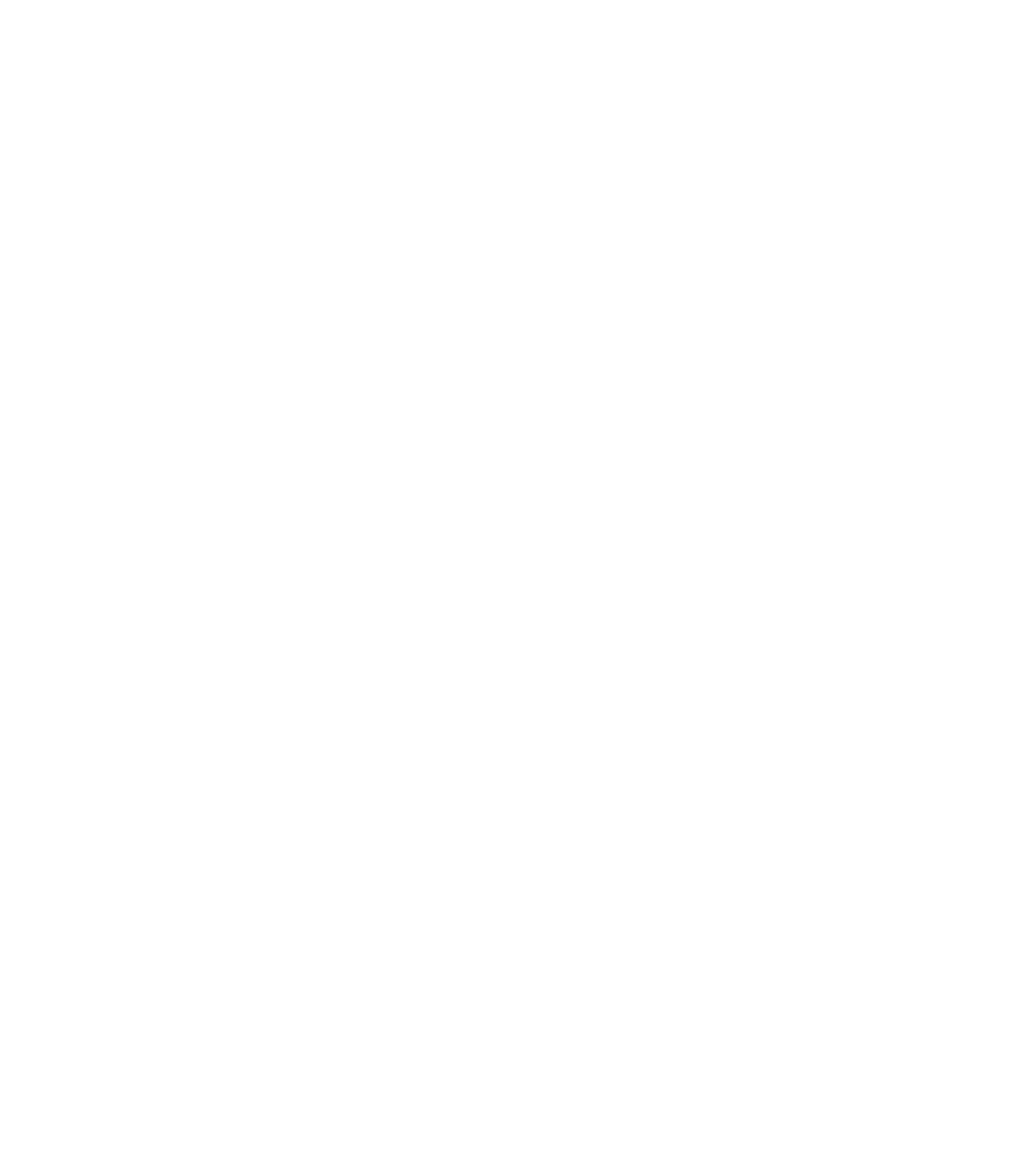
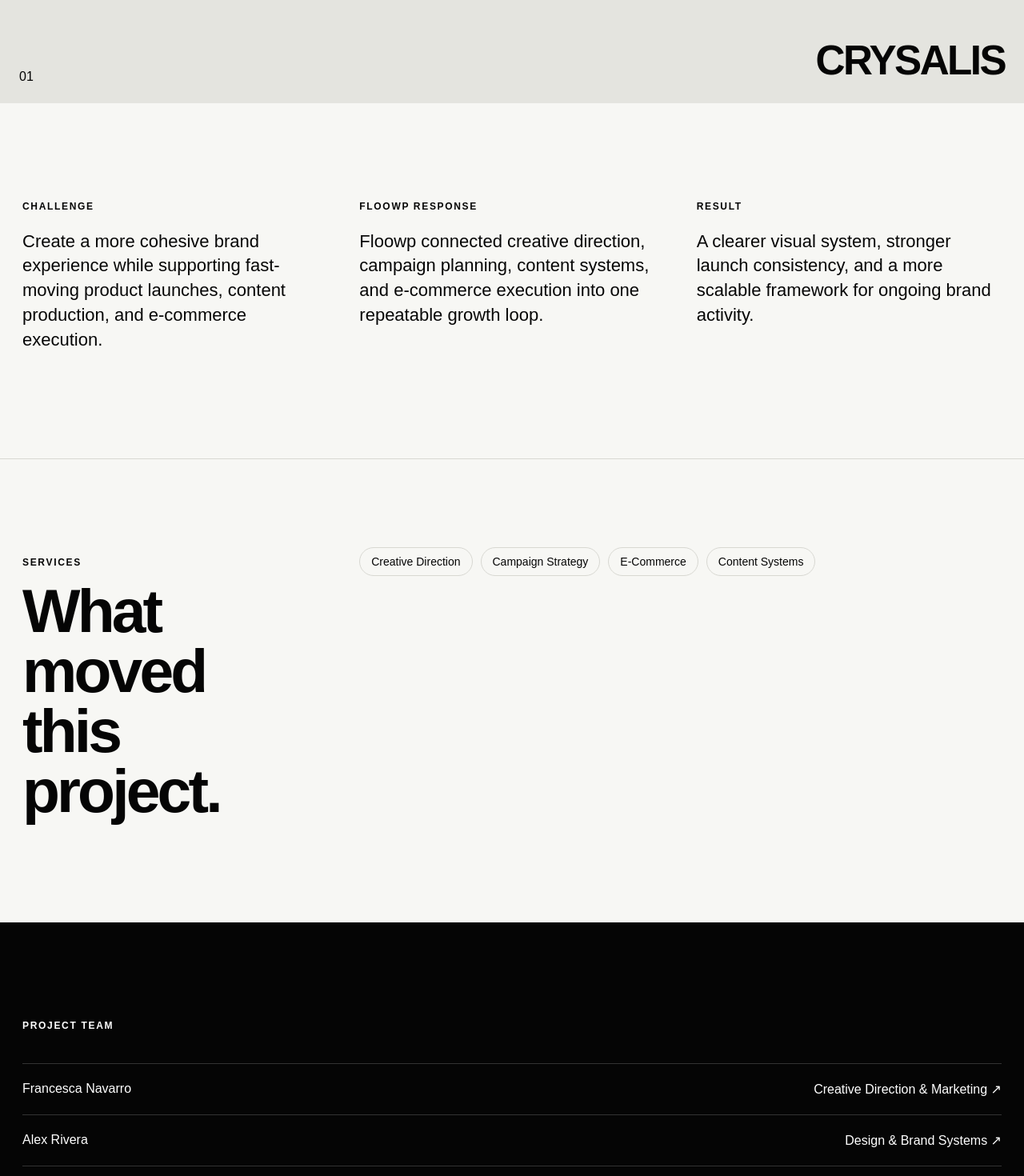
Before and after one commit to thefloowp/thefloowp, a Next.js app: page /work/crysalis-growth in a window 1280 px wide. Before the commit this address had no page. Shown: the part 1280-2750 px from the top of the page at 80% size. Before the commit the page ends 1044 px from the top, so only its background shows below. Built offline with nearby package versions, Linux system fonts and the light colour scheme.

Commit message:
Create page.jsx

```diff
--- /dev/null
+++ b/app/work/[slug]/page.jsx
@@ -0,0 +1,75 @@
+import Link from "next/link";
+import { notFound } from "next/navigation";
+import { getProject, projects } from "@/data/projects";
+import { team } from "@/data/team";
+
+export function generateStaticParams() {
+  return projects.map((project) => ({ slug: project.slug }));
+}
+
+export default async function ProjectPage({ params }) {
+  const { slug } = await params;
+  const project = getProject(slug);
+
+  if (!project) notFound();
+
+  const members = team.filter((member) => project.team.includes(member.slug));
+
+  return (
+    <>
+      <section className="page-hero project-detail-hero">
+        <p className="eyebrow">{project.category}</p>
+        <h1>{project.title}</h1>
+        <p className="lead">{project.summary}</p>
+      </section>
+
+      <section className="project-cover">
+        <span>{project.number}</span>
+        <strong>{project.client}</strong>
+      </section>
+
+      <section className="section">
+        <div className="case-grid">
+          <div>
+            <p className="eyebrow">Challenge</p>
+            <p className="case-copy">{project.challenge}</p>
+          </div>
+          <div>
+            <p className="eyebrow">Floowp Response</p>
+            <p className="case-copy">{project.response}</p>
+          </div>
+          <div>
+            <p className="eyebrow">Result</p>
+            <p className="case-copy">{project.result}</p>
+          </div>
+        </div>
+      </section>
+
+      <section className="section border-top">
+        <div className="two-column">
+          <div>
+            <p className="eyebrow">Services</p>
+            <h2>What moved this project.</h2>
+          </div>
+          <div className="tag-list">
+            {project.services.map((service) => (
+              <span key={service}>{service}</span>
+            ))}
+          </div>
+        </div>
+      </section>
+
+      <section className="section inverted">
+        <p className="eyebrow">Project Team</p>
+        <div className="simple-list">
+          {members.map((member) => (
+            <Link href={`/team/${member.slug}`} key={member.slug}>
+              <span>{member.name}</span>
+              <span>{member.role} ↗</span>
+            </Link>
+          ))}
+        </div>
+      </section>
+    </>
+  );
+}
```
